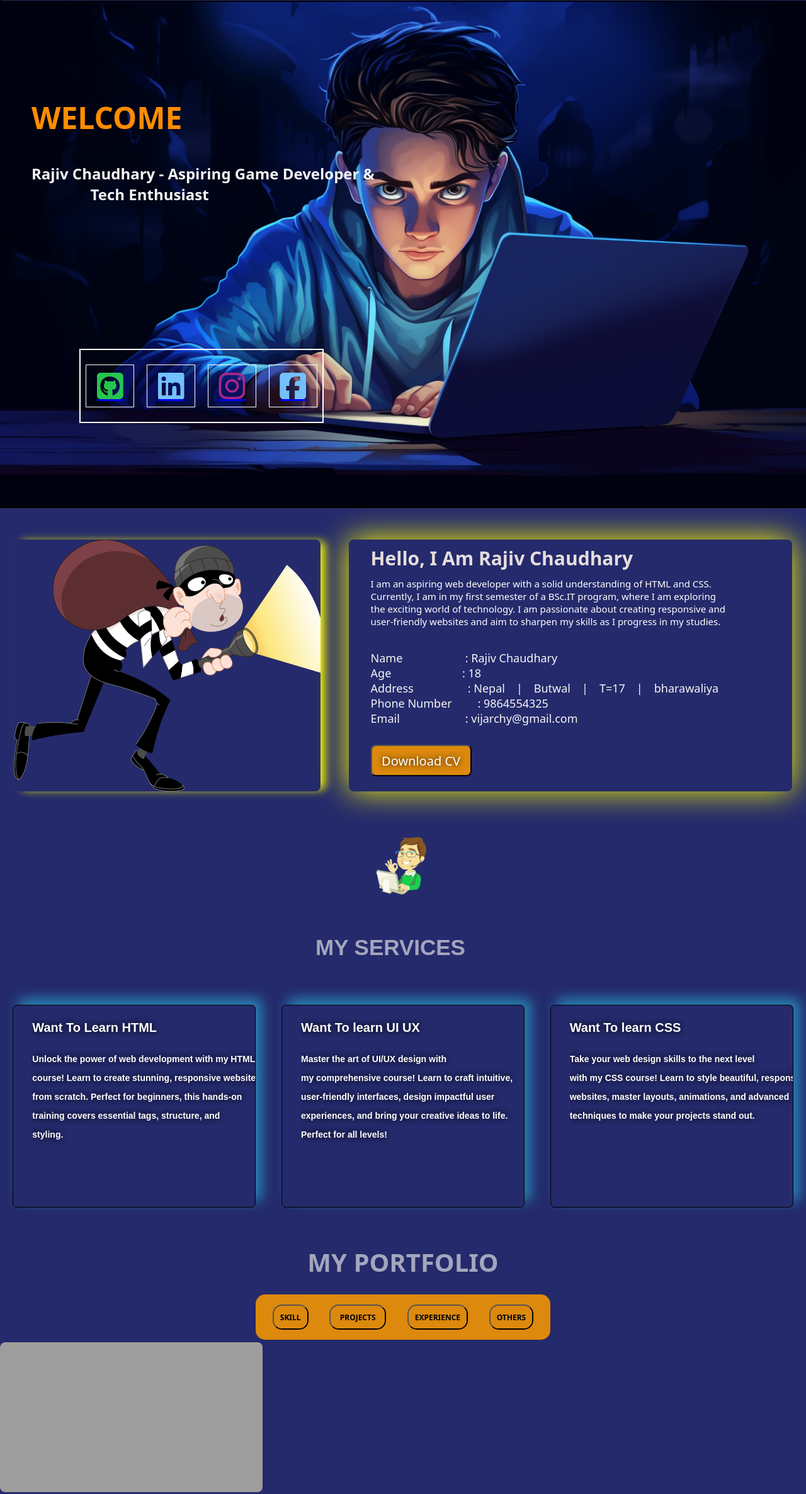
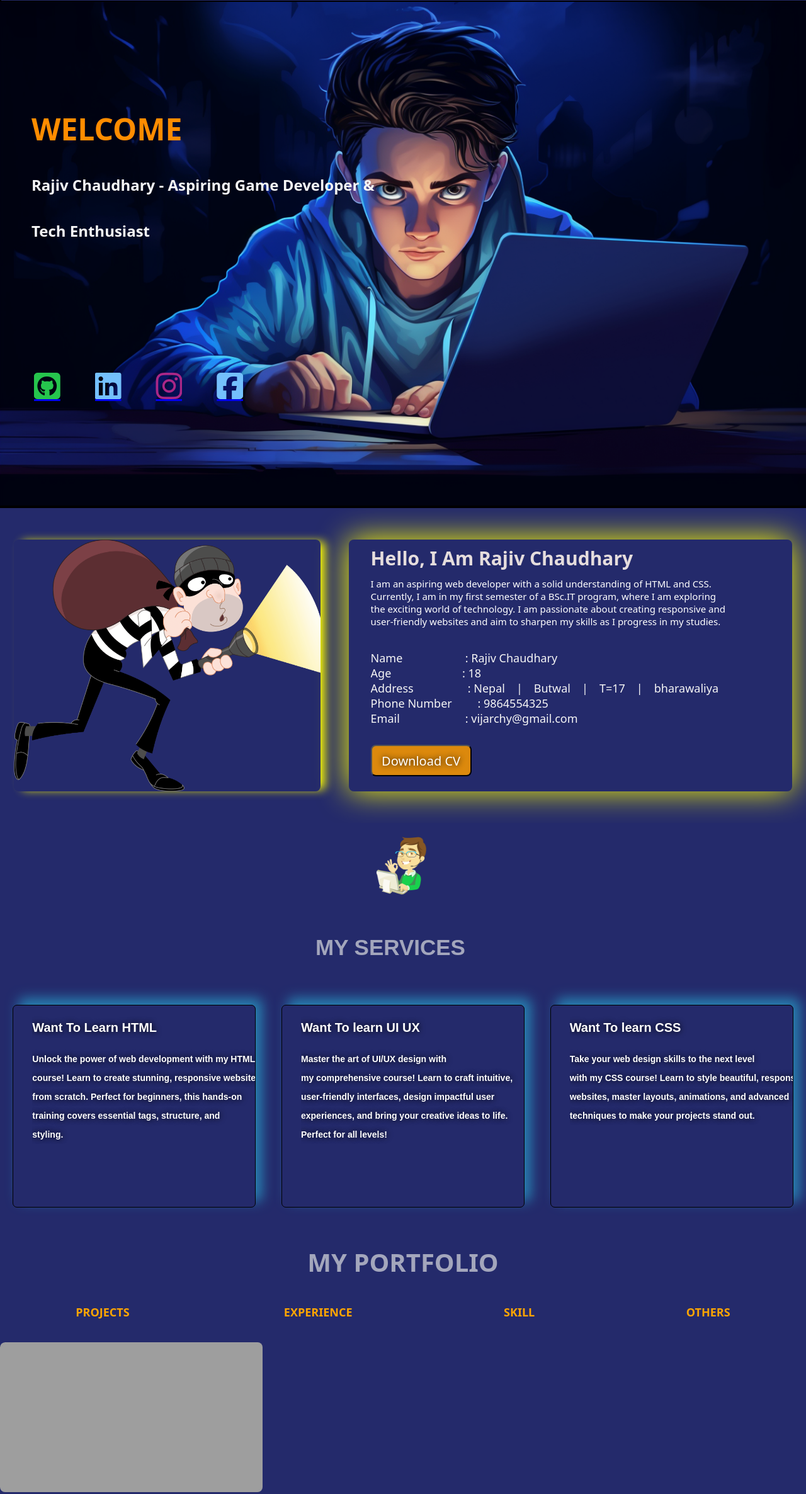
Before and after one commit to Geeky-Rajiv27/myrealsite, a plain HTML site: page index.html in a window 1280 px wide. Shown: the part 81-2454 px from the top of the page at 63% size. Drawn offline with Linux system fonts and the light colour scheme; grey boxes are pictures that could not be loaded.

Commit message:
added lil bit js alerts and made major changes on designs of portfolio section

```diff
--- a/CSS/style.css
+++ b/CSS/style.css
@@ -62,6 +62,29 @@ width : 40 px ;
     font-family: system-ui, -apple-system, BlinkMacSystemFont, 'Segoe UI', Roboto, Oxygen, Ubuntu, Cantarell, 'Open Sans', 'Helvetica Neue', sans-serif;
     font-weight: bolder;
 }
+
+/*-------------------this is animation section of text !----------------------------*/
+
+
+    .intro {
+      font-size: 1.8rem;
+      max-width: 800px;
+      color: #111;
+      border-right: 2px solid #111;
+      white-space: nowrap;
+      overflow: hidden;
+      width: 0;
+      animation: typing 5s steps(70, end) forwards, blink 0.6s step-end infinite;
+    }
+
+    @keyframes typing {
+      from { width: 0; }
+      to { width: 100%; }
+    }
+
+    @keyframes blink {
+      50% { border-color: transparent; }
+    }
 /* ========================(main > main_content)================================ */
 .main_content{
     border-bottom: 2px solid black;
@@ -143,7 +166,7 @@ margin-left: 50px;
 .icon_box{
 height: 30%;
 width: 60%;
-border: 2px solid white;
+/* border: 2px solid white; */
 display: flex;
 flex-direction: row;
 align-items: center;
@@ -151,12 +174,12 @@ justify-content: center;
 gap: 20px;
 overflow: hidden; /* 👈 This removes scrollbars */
 flex-wrap: wrap;   /* 👈 Ensures icons wrap instead of overflowing */
-/* margin-right: 300px; */
+margin-right: 200px;
 }
 
 
 #iconboxes{
-    border: 1px solid white;
+    /* border: 1px solid white; */
     height: 60%;
     width: 20%;
     display: flex;
@@ -367,10 +390,13 @@ display: flex;
 justify-content: center;
 align-items: center;
 }
+
+
+
 #portfolio_tabs{
     /* border: 1px solid black; */
     height: 30%;
-    width: 35%;
+    width: 100%;
     display: flex;
     flex-direction: row;
     justify-content: center;
@@ -381,8 +407,9 @@ align-items: center;
     height: 40px;
     border-radius: 15px;
     padding: 10px;
-    background-color:rgb(220, 137, 13)  ;
-    font-size: 12px;
+    text-decoration: none;
+    color: orange;
+    font-size: 18px;
     font-family: system-ui, -apple-system, BlinkMacSystemFont, 'Segoe UI', Roboto, Oxygen, Ubuntu, Cantarell, 'Open Sans', 'Helvetica Neue', sans-serif;
     font-weight: bold;
 }
@@ -395,19 +422,20 @@ align-items: center;
 #tabs_1{
     width: 90px;
 }
+/*-------------------------------*/
 #tabs_1:hover{
-    background-color: black;
+       cursor: pointer;
 }
 #tabs_2:hover{
-background-color: black;
+   cursor: pointer;
 }
 #tabs_3:hover{
-    background-color: black;
+       cursor: pointer;
 }
 #tabs_4:hover{
-     background-color: black;
+        cursor: pointer;
 }
-
+/*-------------------------------*/
 /* all about images with grid*/
 #img_group{
     height: 70%;
--- /dev/null
+++ b/Javascript/ALL_alert's.js
@@ -0,0 +1,24 @@
+function alertDownload()
+{
+    alert("Sorry, currently CV is not available.")
+}
+   /*   <!--------------------( 6th main )------------------------>*/
+   function alertExp()
+   {
+    alert("Yet to gain")
+   }
+
+   function alertProjects()
+   {
+    alert("Not included all my projects!")
+   }
+
+   function alertHack()
+   {
+    alert("Still working on it!")
+   }
+
+   function alertCompany_work()
+   {
+    alert("Searching for Internship!");
+   }
--- a/index.html
+++ b/index.html
@@ -11,6 +11,7 @@
     <link rel="stylesheet" href="../CSS/style.css">
   </head>
   <body>
+    <script src="./Javascript/ALL_alert's.js"></script>
     <!-- to create wahtsapp  API
     wa.me/+9779864554325
 
@@ -46,20 +47,20 @@
 
           <div id="upper_left_content">
             <h1 class="first_line">WELCOME</h1>
-            <pre class="intro">Rajiv Chaudhary - Aspiring Game Developer &
-               Tech Enthusiast</pre>fa-3x
+            <pre class="intro">Rajiv Chaudhary - Aspiring Game Developer &</pre>
+             <pre class = "intro"> Tech Enthusiast</pre>
 
           </div>
 
           <div id="lower_left_content">
            <div class="icon_box">
-           <div id="iconboxes">  <a class="anchor" href="https://github.com/Geeky-Rajiv27">
-            <i class="fa-brands fa-square-github fa-3x" style="color: #26c54d;"></i></a></div>
-           <div id="iconboxes"> <a class="anchor" href="https://www.linkedin.com/in/rajiv-chaudhary-137814327/">
+             <div id="iconboxes">  <a target="_blank" rel="noopener noreferrer" class="anchor" href="https://github.com/Geeky-Rajiv27">
+             <i class="fa-brands fa-square-github fa-3x" style="color: #26c54d;"></i></a></div>
+           <div id="iconboxes"> <a target="_blank" rel="noopener noreferrer" class="anchor" href="https://www.linkedin.com/in/rajiv-chaudhary-137814327/">
             <i class="fa-brands fa-linkedin fa-3x" style="color: #74C0FC;"></i></a></div>
-           <div id="iconboxes">  <a class="anchor" href="https://www.instagram.com/ig.blackninjaofficial14/">
+           <div id="iconboxes">  <a target="_blank" rel="noopener noreferrer" class="anchor" href="https://www.instagram.com/ig.blackninjaofficial14/">
             <i class="fa-brands fa-instagram fa-3x" style="color: #aa2787;"></i></a></div>
-           <div id="iconboxes">   <a class="anchor" href="https://www.facebook.com/rajeev.chaudhary.31508076"><i class="fa-brands fa-square-facebook fa-3x" style="color: #74C0FC;"></i></a></div>
+           <div id="iconboxes">   <a target="_blank" rel="noopener noreferrer" class="anchor" href="https://www.facebook.com/rajeev.chaudhary.31508076"><i class="fa-brands fa-square-facebook fa-3x" style="color: #74C0FC;"></i></a></div>
           </div>
           </div>
           </div>
@@ -96,7 +97,7 @@ user-friendly websites and aim to sharpen my skills as I progress in my studies.
             Email &emsp;&emsp;&emsp;&emsp;&emsp;&nbsp;&nbsp;: vijarchy@gmail.com
           </div>
           <div class="botton_detail">
-            <button id="download_cv">Download CV</button>
+            <button onclick="alertDownload()" id="download_cv">Download CV</button>
           </div>
         </div>
       </div>
@@ -143,10 +144,10 @@ techniques to make your projects stand out.</pre>
         <div id="my_portfolio">
           <h3 id="title_portfolio">MY PORTFOLIO</h3>
           <div id="portfolio_tabs" class="tabs">
-            <button id="tabs_3" class="tabs">SKILL</button>
-            <button id="tabs_1" class="tabs">PROJECTS</button>
-            <button id="tabs_2" class="tabs">EXPERIENCE</button>
-            <button id="tabs_4" class="tabs">OTHERS</button>
+            <a id="tabs_1" class="tabs" target="_blank" rel="noopener noreferrer" href="https://geeky-rajiv27.github.io/Project_Apple.com/">PROJECTS</a>
+            <a id="tabs_2" class="tabs" target="_blank" rel="noopener noreferrer" href="">EXPERIENCE</a>
+            <a id="tabs_3" class="tabs" target="_blank" rel="noopener noreferrer" href="">SKILL</a>
+            <a id="tabs_4" class="tabs" target="_blank" rel="noopener noreferrer" href="">OTHERS</a>
           </div>
         </div>
         <div id="img_group">
@@ -160,19 +161,19 @@ techniques to make your projects stand out.</pre>
       </div>
       <!--------------------( 6th main )------------------------>
       <div class="main_content_6th">
-        <div id="chuncks_1" class="chuncks">
+        <div onclick="alertExp()" id="chuncks_1" class="chuncks">
           <div id="title">9 Yrs +</div>
           <div id="title_content">Experiences</div>
         </div>
-        <div id="chuncks_2" class="chuncks">
+        <div onclick="alertProjects()" id="chuncks_2" class="chuncks">
           <div id="title">200 ++</div>
           <div id="title_content">Projects</div>
         </div>
-        <div id="chuncks_3" class="chuncks">
+        <div onclick="alertHack()" id="chuncks_3" class="chuncks">
           <div id="title">10 ++</div>
           <div id="title_content">Hackathon Awards</div>
         </div>
-        <div id="chuncks_4" class="chuncks">
+        <div onclick="alertCompany_work()" id="chuncks_4" class="chuncks">
           <div id="title">2</div>
           <div id="title_content">Companies worked with</div>
         </div>
```
Also changed, not shown: 1 other file.
